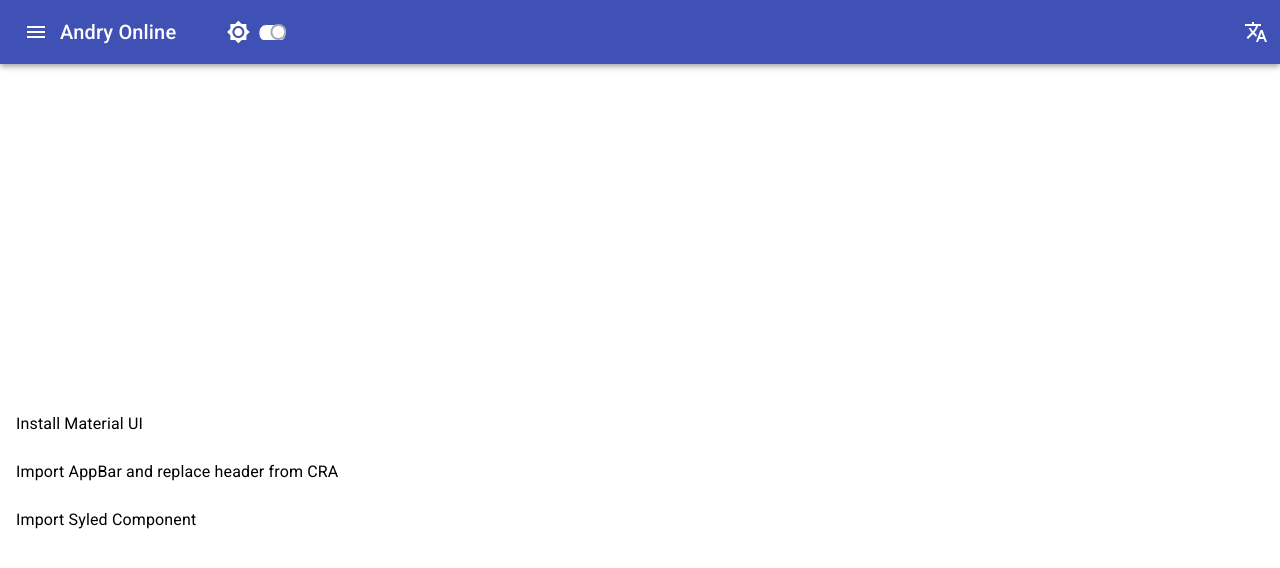
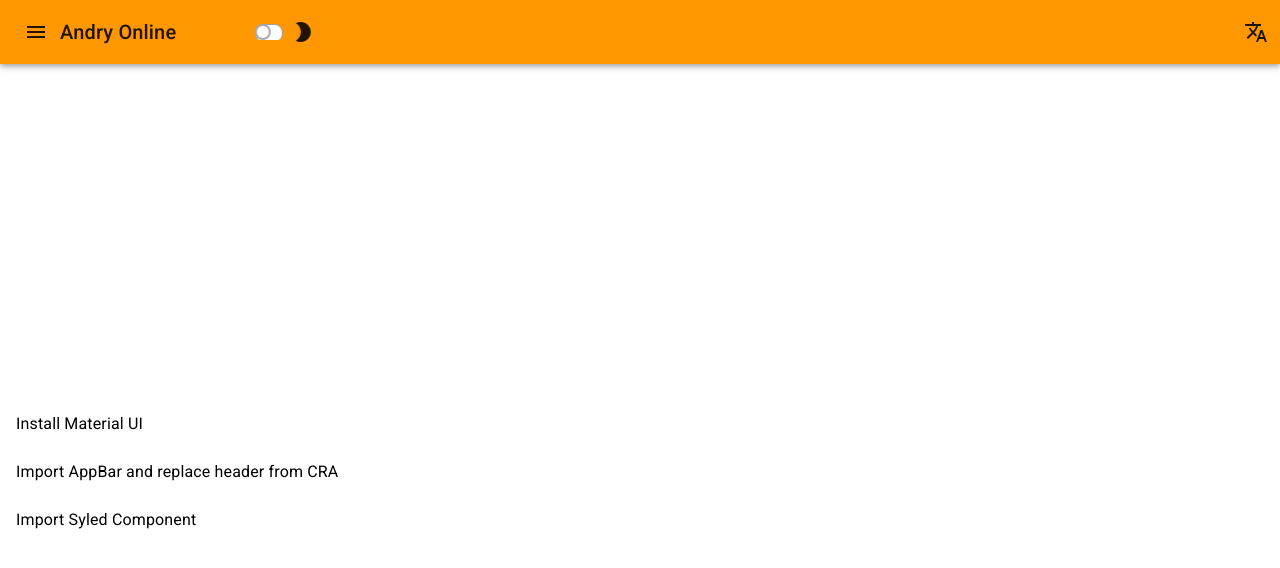
Before and after one commit to Ddbot/cra-zdog, a React (Create React App) app: page / in a window 1280 px wide. Shown: the top 568 px of the page. Built offline with nearby package versions, Linux system fonts and the light colour scheme.

Commit message:
Created Theme switcher

```diff
--- a/src/App.js
+++ b/src/App.js
@@ -16,14 +16,35 @@ import {
 	Toolbar,
 	Typography,
 } from '@material-ui/core';
-import { withStyles, createMuiTheme, responsiveFontSizes } from '@material-ui/core/styles';
+import { withStyles, createMuiTheme, responsiveFontSizes, ThemeProvider } from '@material-ui/core/styles';
 import MenuIcon from '@material-ui/icons/Menu';
 import AccountCircle from '@material-ui/icons/AccountCircle';
 import Brightness2Icon from '@material-ui/icons/Brightness2';
 import Brightness7Icon from '@material-ui/icons/Brightness7';
 import TranslateIcon from '@material-ui/icons/Translate';
+import { orange, lightBlue, deepPurple } from '@material-ui/core/colors';
+
 import styled from 'styled-components';
 import { AnimatePresence, motion } from 'framer-motion';
+
+// let theme = createMuiTheme({
+// 	palette: {
+// 		primary: {
+// 			main: orange[500],
+// 			type: 'light'
+// 		},
+// 		secondary: {
+// 			main: lightBlue[500],
+// 			type: 'dark'
+// 		},
+// 		// error: '#BA3B25',
+// 		// warning: '#ee6622',
+// 		// info: '#2A4F54',
+// 		// success: '#40A140',
+// 	}
+// });
+
+// theme = responsiveFontSizes(theme);
 
 const AntSwitch = withStyles((theme) => ({
   root: {
@@ -34,7 +55,7 @@ const AntSwitch = withStyles((theme) => ({
   },
   switchBase: {
     padding: 2,
-    color: theme.palette.grey[500],
+    color: theme.palette.primary[500],
     '&$checked': {
       transform: 'translateX(12px)',
       color: theme.palette.common.white,
@@ -171,8 +192,29 @@ function App() {
 	const [anchorEl, setAnchorEl] = useState(null);
 
 	const [state, setState] = useState({
-		checkedTheme: true,
+		checkedTheme: false,
 	});
+
+	let lightTheme = createMuiTheme({
+		palette: {
+			primary: {
+				main: orange[500],
+			},
+			type: 'light',
+		}
+	});
+
+	let darkTheme = createMuiTheme({
+		palette: {
+			primary: {
+				main: deepPurple[900],
+			},
+			type: 'dark',
+		}
+});
+
+darkTheme = responsiveFontSizes(darkTheme);
+lightTheme = responsiveFontSizes(lightTheme);
 
 	function handleClick(e) {
 		e.persist();
@@ -191,11 +233,12 @@ function App() {
 		});
 	};
 
-	useEffect(() => {
-		console.log('Changement de state: ', state)
-	})
+	// useEffect(() => {
+	// 	console.log('Changement de state: ', state);
+	// 	theme.palette.type = !!state.checkedTheme ? 'dark' : 'light'
+	// }, [state.checkedTheme]);
 
-	return (<>
+	return (<ThemeProvider theme={ state.checkedTheme ? darkTheme : lightTheme }>
     	<AppBar position='static'>
       		<MenuBar>
 				<IconButton edge="start" color="inherit" aria-label="menu" onClick={ handleClick }>
@@ -228,7 +271,7 @@ function App() {
 			<ListItem><ListItemText>Import AppBar and replace header from CRA</ListItemText></ListItem>
 			<ListItem><ListItemText>Import Syled Component</ListItemText></ListItem>
         </InstallGrid>
-  </>
+  </ThemeProvider>
   );
 }
 
```
